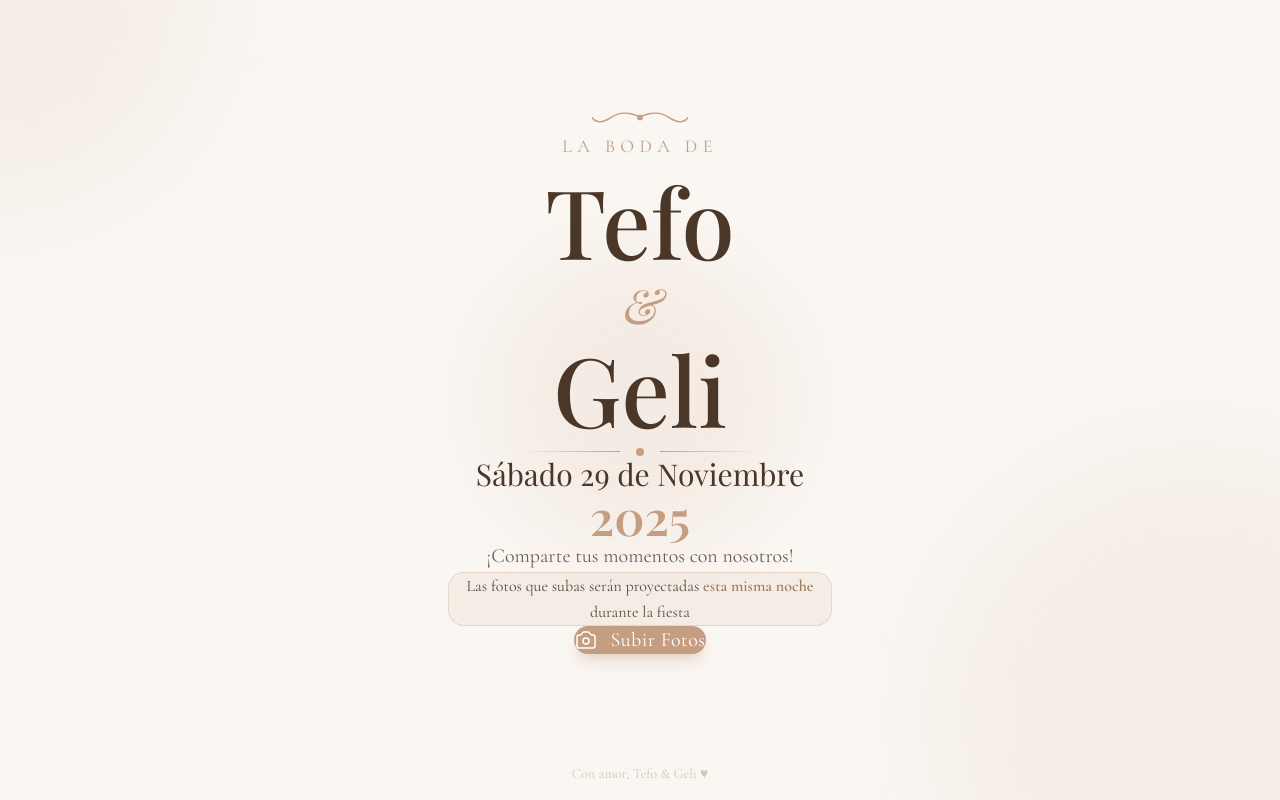
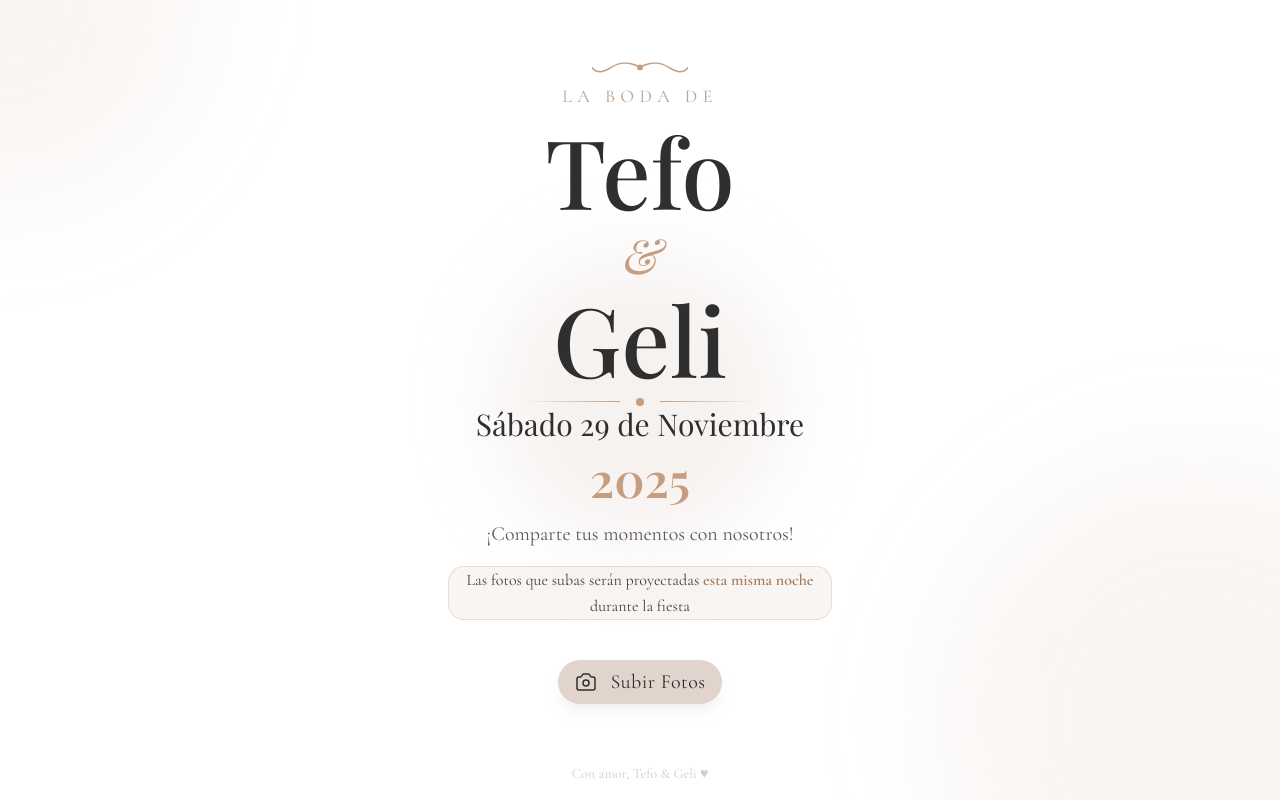
Before and after one commit to ivanbelasich/boda, a React (Vite) app: page / in a window 1280 px wide. Built offline with nearby package versions, Linux system fonts and the light colour scheme; a web font is replaced by a local one.

Commit message:
feat: update landing styles

```diff
--- a/index.html
+++ b/index.html
@@ -2,7 +2,7 @@
 <html lang="es">
   <head>
     <meta charset="UTF-8" />
-    <link rel="icon" type="image/svg+xml" href="/vite.svg" />
+    <link rel="icon" type="image/svg+xml" href="/favicon.svg" />
     <meta name="viewport" content="width=device-width, initial-scale=1.0" />
     <title>Tefo & Geli - 29 de Noviembre 2025</title>
 
--- a/src/App.tsx
+++ b/src/App.tsx
@@ -150,7 +150,7 @@ function App() {
   }
 
   const getButtonClass = () => {
-    const baseClass = "animate-fade-in-up-delay-3 group relative px-20 py-7 font-body text-xl tracking-wide rounded-full shadow-lg transition-all duration-300 cursor-pointer active:scale-95"
+    const baseClass = "animate-fade-in-up-delay-3 group relative !px-4 !py-2 font-body text-xl tracking-wide rounded-full shadow-lg transition-all duration-300 cursor-pointer active:scale-95"
 
     switch (status) {
       case 'success':
@@ -158,9 +158,9 @@ function App() {
       case 'error':
         return `${baseClass} bg-red-500 text-white shadow-red-500/30`
       case 'uploading':
-        return `${baseClass} bg-boda/70 text-white shadow-boda/30 cursor-wait`
+        return `${baseClass} bg-boda-light text-boda-text shadow-boda-light/30 cursor-wait`
       default:
-        return `${baseClass} bg-boda text-white shadow-boda/30 hover:bg-boda-dark hover:shadow-xl hover:shadow-boda/40 hover:scale-105`
+        return `${baseClass} bg-boda-light text-boda-text shadow-boda-light/30 hover:bg-boda hover:text-white hover:shadow-xl hover:shadow-boda/40 hover:scale-105`
     }
   }
 
@@ -215,8 +215,8 @@ function App() {
         </div>
 
         {/* Fecha */}
-        <div className="animate-fade-in-up-delay-2 text-center mb-16">
-          <p className="font-display text-2xl sm:text-3xl text-boda-text mb-4">
+        <div className="animate-fade-in-up-delay-2 text-center" style={{ marginBottom: '1rem' }}>
+          <p className="font-display text-2xl sm:text-3xl text-boda-text" style={{ marginBottom: '0.75rem' }}>
             Sábado 29 de Noviembre
           </p>
           <p className="font-display text-4xl sm:text-5xl text-boda font-semibold">
@@ -225,12 +225,12 @@ function App() {
         </div>
 
         {/* Mensaje */}
-        <p className="animate-fade-in-up-delay-3 font-body text-lg sm:text-xl text-boda-text/80 text-center max-w-md mb-12 leading-relaxed">
+        <p className="animate-fade-in-up-delay-3 font-body text-lg sm:text-xl text-boda-text/80 text-center max-w-md leading-relaxed" style={{ marginBottom: '1rem' }}>
           ¡Comparte tus momentos con nosotros!
         </p>
 
         {/* Aviso de proyección */}
-        <div className="animate-fade-in-up-delay-3 bg-boda/10 border border-boda/30 rounded-2xl px-6 py-4 mb-16 max-w-sm text-center">
+        <div className="animate-fade-in-up-delay-3 bg-boda/10 border border-boda/30 rounded-2xl px-6 py-4 max-w-sm text-center" style={{ marginBottom: '2.5rem' }}>
           <p className="font-body text-boda-text/90 text-base leading-relaxed">
             Las fotos que subas serán proyectadas
             <span className="font-semibold text-boda-dark"> esta misma noche </span>
@@ -243,6 +243,7 @@ function App() {
           onClick={handleUploadClick}
           disabled={status === 'uploading'}
           className={getButtonClass()}
+          style={{ paddingLeft: '2rem', paddingRight: '2rem', paddingTop: '1rem', paddingBottom: '1rem' }}
         >
           {getButtonContent()}
         </button>
--- a/src/index.css
+++ b/src/index.css
@@ -3,10 +3,10 @@
 /* Colores de la boda */
 @theme {
   --color-boda: #c59e81;
-  --color-boda-light: #e8d4c4;
+  --color-boda-light: #e1d4cc;
   --color-boda-dark: #a07a5c;
-  --color-boda-cream: #faf6f2;
-  --color-boda-text: #4a3728;
+  --color-boda-cream: #ffffff;
+  --color-boda-text: #2f2f2f;
 
   --font-display: "Playfair Display", serif;
   --font-body: "Cormorant Garamond", serif;
```
Also changed, not shown: public/favicon.svg (added).
